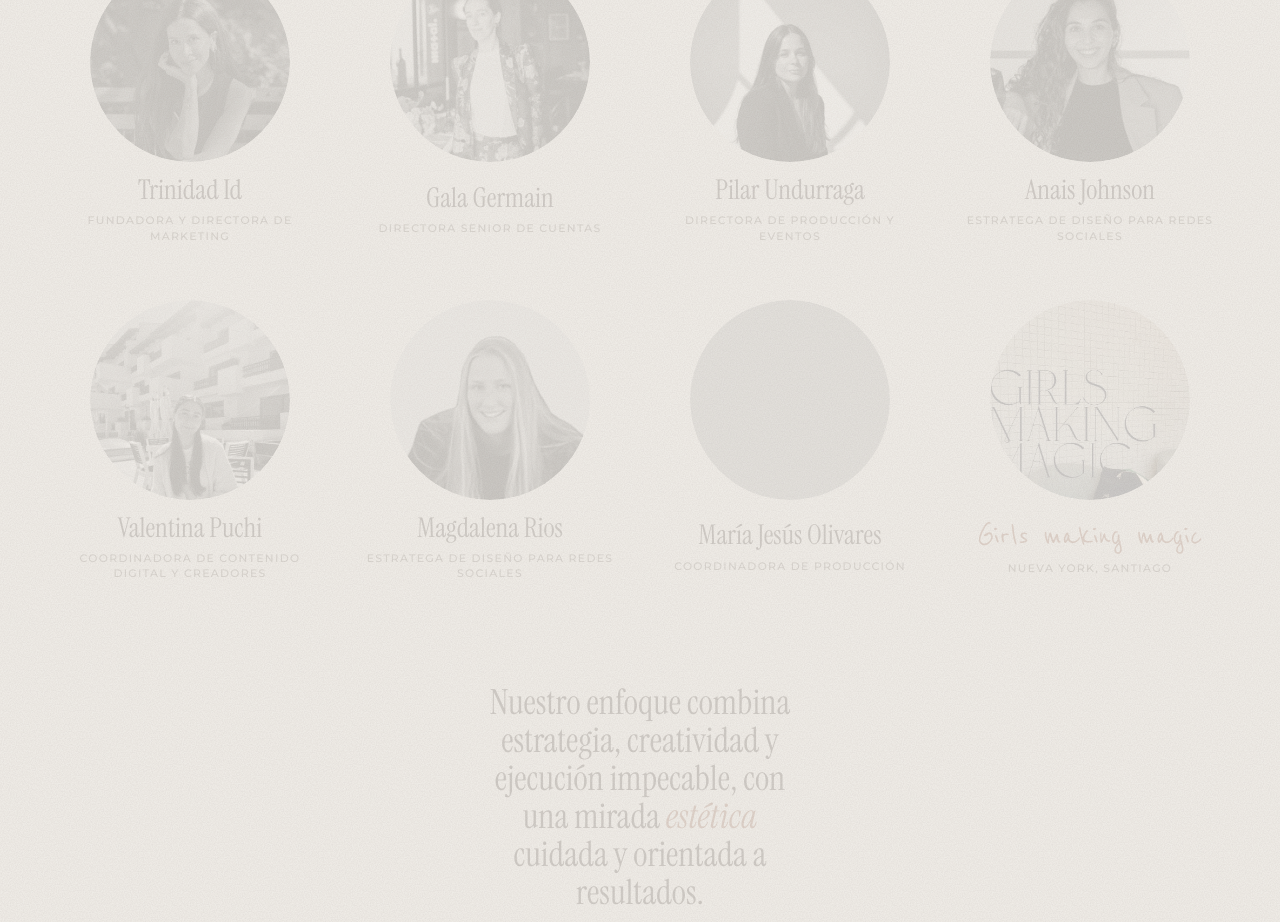
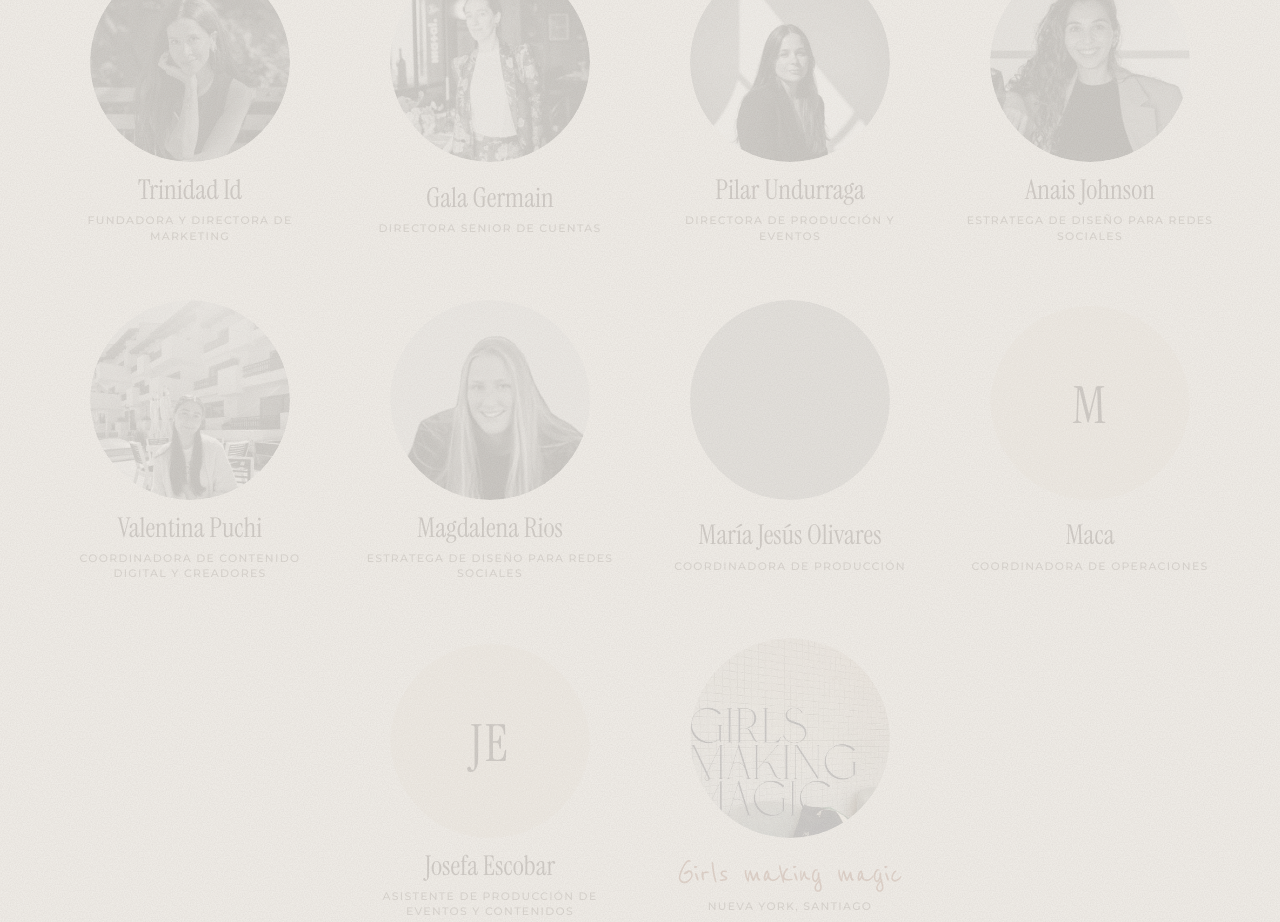
Before and after one commit to mrioskoke-spec/chokchok, a plain HTML site: page c/index.html in a window 1280 px wide. Shown: the part 5353-6275 px from the top of the page. Drawn offline with Linux system fonts and the light colour scheme; grey boxes are pictures that could not be loaded.

Commit message:
Equipo: Maca y Josefa (sin foto por ahora); cargos EN sin &
Co-Authored-By: Claude Opus 5.5 <noreply@anthropic.com>

```diff
--- a/c/index.html
+++ b/c/index.html
@@ -6,7 +6,7 @@
 <meta property="og:title" content="Chok Chok Social">
 <meta property="og:description" content="Agencia de comunicación y marketing digital 360°, bilingüe, entre Nueva York y Santiago.">
 <meta property="og:image" content="../img/b-hero-wide.jpg">
-<meta name="cc-version" content="20261122125157">
+<meta name="cc-version" content="20261122130020">
 <script>
 (function(){
   var mine=document.querySelector('meta[name="cc-version"]').content,busy=false;
@@ -1198,6 +1198,8 @@ body.is-port .ctop .nav a[href="#portafolio"]::after{transform:scaleX(1)}
 .chero .cb-bottom{gap:2px;align-self:end;align-content:end}
 .chero .cb-bottom .cb-hand{display:block;justify-self:start;align-self:auto;margin:0 0 0 -.04em;font-size:clamp(3.6rem,6.2vw,5.8rem);line-height:.95;transform:rotate(-4deg);transform-origin:left bottom}
 @media(max-width:700px){.chero .cb-bottom .cb-hand{font-size:3.6rem;margin-top:0}}
+/* equipo: círculo con iniciales mientras no hay foto */
+.person .ph-ini{display:grid;place-items:center;width:100%;aspect-ratio:1;border-radius:50%;background:var(--sand);color:var(--espresso);font-family:var(--serif);font-size:clamp(2.4rem,4vw,3.4rem);letter-spacing:.04em}
 </style>
 <style>:root{padding-top:env(safe-area-inset-top,0px);padding-bottom:env(safe-area-inset-bottom,0px)}body{margin:0}[hidden]{display:none!important}</style>
 </head>
@@ -1551,7 +1553,7 @@ const SERV=[
  {t:{es:"Contenido pagado",en:"Paid content"},area:"acc",img:"../img/a005-007.jpg",cap:"Chok Chok Social",es:"Contenido pensado para performance y amplificación en medios pagados.",en:"Content built for performance and paid amplification.",tags:{es:["Meta Ads","Performance","Amplificación"],en:["Meta Ads","Performance","Amplification"]}},
  {t:{es:"Rebranding",en:"Re-branding"},area:"acc",img:"../img/a004-006.jpg",cap:"Chok Chok Social",es:"Redefinición de identidad y ajustes estratégicos de marca.",en:"Identity redefinition and strategic brand adjustments.",tags:{es:["Identidad","Posicionamiento","Tono"],en:["Identity","Positioning","Tone"]}}];
 
-const TEAM=[["trinidad-bn","Trinidad Id",{es:"Fundadora y directora de marketing",en:"Founder & Marketing Director"}],["gala","Gala Germain",{es:"Directora senior de cuentas",en:"Senior Account Director"}],["pilar","Pilar Undurraga",{es:"Directora de producción y eventos",en:"Production & Events Director"}],["anais","Anais Johnson",{es:"Estratega de diseño para redes sociales",en:"Social Media Design Strategist"}],["valentina","Valentina Puchi",{es:"Coordinadora de contenido digital y creadores",en:"Digital Content & Creators Coordinator"}],["magdalena-bn","Magdalena Rios",{es:"Estratega de diseño para redes sociales",en:"Social Media Design Strategist"}],["mariajesus-bn","María Jesús Olivares",{es:"Coordinadora de producción",en:"Production Coordinator"}]];
+const TEAM=[["trinidad-bn","Trinidad Id",{es:"Fundadora y directora de marketing",en:"Founder and Marketing Director"}],["gala","Gala Germain",{es:"Directora senior de cuentas",en:"Senior Account Director"}],["pilar","Pilar Undurraga",{es:"Directora de producción y eventos",en:"Production and Events Director"}],["anais","Anais Johnson",{es:"Estratega de diseño para redes sociales",en:"Social Media Design Strategist"}],["valentina","Valentina Puchi",{es:"Coordinadora de contenido digital y creadores",en:"Digital Content and Creators Coordinator"}],["magdalena-bn","Magdalena Rios",{es:"Estratega de diseño para redes sociales",en:"Social Media Design Strategist"}],["mariajesus-bn","María Jesús Olivares",{es:"Coordinadora de producción",en:"Production Coordinator"}],["","Maca",{es:"Coordinadora de operaciones",en:"Operations Coordinator"}],["","Josefa Escobar",{es:"Asistente de producción de eventos y contenidos",en:"Event and Content Production Assistant"}]];
 
 const T={es:{all:"Todo",open:"Ver caso",of:"de",prevCase:"← Anterior",nextCase:"Siguiente →",creators:"Creadoras",copied:"Copiado",copyIt:"Copiar",openWa:"Abrir chat",dm:"Envíanos un mensaje",watch:"Ver con sonido",more:n=>`Ver los ${n} proyectos`,onIG:"Ver en Instagram",viewWork:"Ver trabajos",menuOpen:"Abrir menú"},
          en:{all:"All",open:"Open case",of:"of",prevCase:"← Previous",nextCase:"Next →",creators:"Creators",copied:"Copied",copyIt:"Copy",openWa:"Open chat",dm:"Send us a message",watch:"Watch with sound",more:n=>`See all ${n} projects`,onIG:"View on Instagram",viewWork:"See the work",menuOpen:"Open menu"}};
@@ -1660,7 +1662,7 @@ function renderReels(){
 document.addEventListener("click",e=>{const b=e.target.closest("[data-reel]");if(b)openReel(+b.dataset.reel,b)});
 
 /* team */
-function renderTeam(){$("#team").innerHTML=TEAM.map(([k,n,r])=>`<article class="person rv"><div class="ph"><img src="../img/team-${k}.jpg" alt="${n}" loading="lazy"></div><div><b>${n}</b><span>${r[lang]}</span></div></article>`).join("")
+function renderTeam(){$("#team").innerHTML=TEAM.map(([k,n,r])=>`<article class="person rv"><div class="ph">${k?`<img src="../img/team-${k}.jpg" alt="${n}" loading="lazy">`:`<span class="ph-ini" role="img" aria-label="${n}">${n.split(" ").map(w=>w[0]).join("").slice(0,2)}</span>`}</div><div><b>${n}</b><span>${r[lang]}</span></div></article>`).join("")
   +`<a class="person rv join" href="#contacto"><div class="ph"><img src="../img/a048-228.jpg" alt="" loading="lazy"></div><div><b class="it" style="font-size:1.4rem">Girls making magic</b><span>${lang==="en"?"New York, Santiago":"Nueva York, Santiago"}</span></div></a>`}
 
 /* modal */
```
